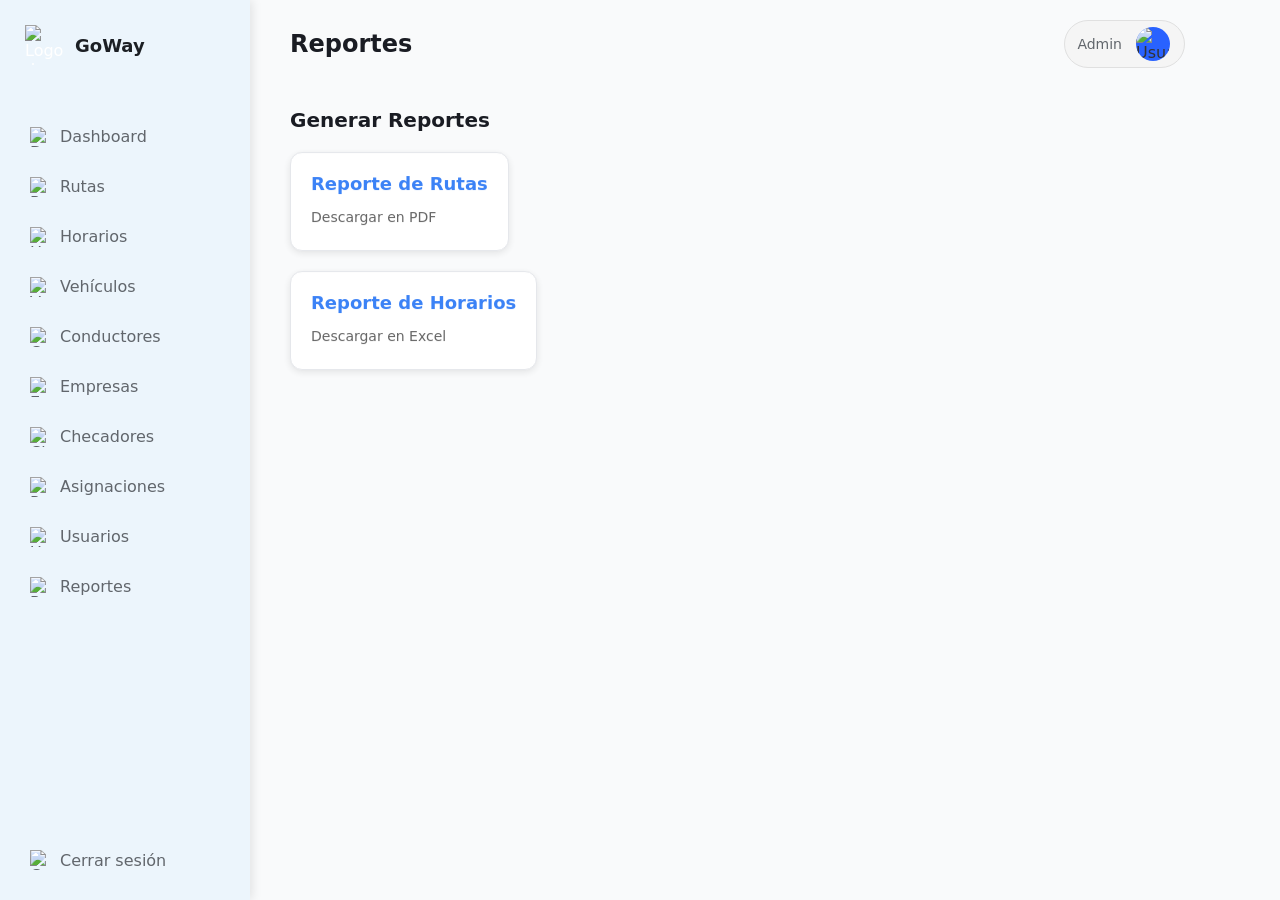
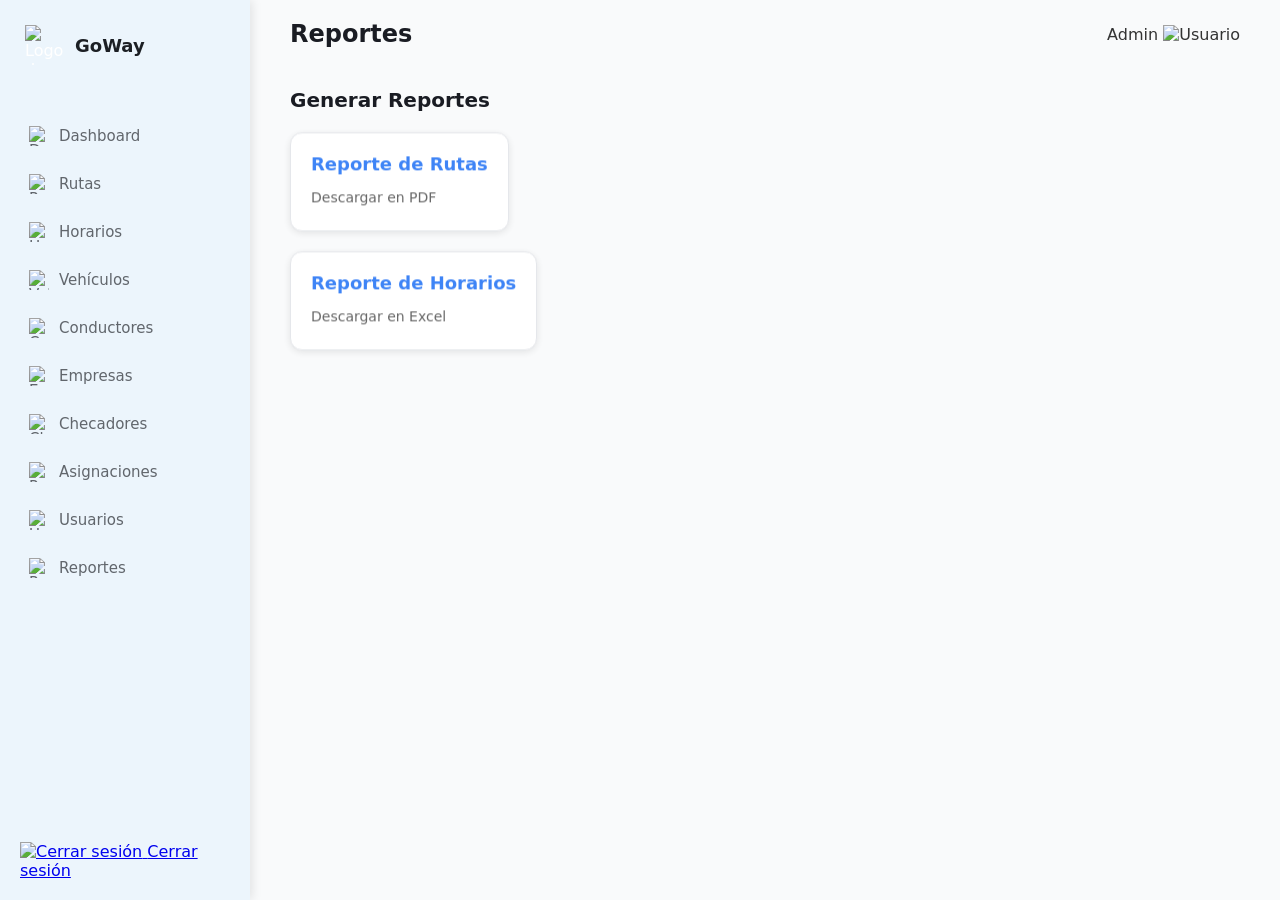

se mejoraro la organización y estilos del proyecto

--- a/assets/css/style.css
+++ b/assets/css/style.css
@@ -77,11 +77,12 @@ body {
 .sidebar nav ul li a {
     color: #61666c;
     text-decoration: none;
-    font-size: 16px;
+    font-size: 15px; /*antes era 16*/
     display: flex;
     align-items: center;
-    padding: 10px;
+    padding: 9px; /*antes era 10*/
     border-radius: 15px;
+    font-weight: 500;
     transition: background-color 0.3s ease, transform 0.3s ease;
 }
 
@@ -116,44 +117,84 @@ body {
 }
 
 /* ==================== */
-/* BOTÓN DE CERRAR SESIÓN */
+/* TARJETA PERFIL SIDEBAR */
 /* ==================== */
-.sidebar .logout-button {
+.sidebar-user-card {
     margin-top: auto;
-    width: 100%;
-}
-
-.sidebar .logout-button a {
     display: flex;
     align-items: center;
-    color: #61666c;
-    text-decoration: none;
-    font-size: 16px;
-    padding: 10px;
-    border-radius: 15px;
-    transition: background-color 0.3s ease, transform 0.3s ease;
+    gap: 10px;
+    padding: 10px 12px;
+    border-radius: 14px;
+    background: #dde8f5;
+    transition: background 0.25s ease;
+    position: relative;
 }
 
-.sidebar .logout-button a:hover {
-    background-color: #dc2626;
-    transform: translateX(5px);
-    font-weight: bold;
+.sidebar-user-card:hover {
+    background: #cddaf0;
+}
+
+.sidebar-user-avatar-wrap {
+    flex-shrink: 0;
+}
+
+.sidebar-user-avatar {
+    width: 38px;
+    height: 38px;
+    border-radius: 10px;
+    object-fit: cover;
+    display: block;
+    border: 2px solid #b8cfe8;
+}
+
+.sidebar-user-info {
+    flex: 1;
+    min-width: 0;
+    display: flex;
+    flex-direction: column;
+    gap: 2px;
+    overflow: hidden;
+}
+
+.sidebar-user-name {
+    font-size: 13px;
+    font-weight: 700;
+    color: #1c1f24;
+    white-space: nowrap;
+    overflow: hidden;
+    text-overflow: ellipsis;
+}
+
+.sidebar-user-role {
+    font-size: 11px;
+    color: #64748b;
+    font-weight: 500;
+}
+
+.sidebar-logout-btn {
+    flex-shrink: 0;
+    display: flex;
+    align-items: center;
+    justify-content: center;
+    width: 32px;
+    height: 32px;
+    border-radius: 8px;
+    color: #64748b;
+    text-decoration: none;
+    transition: background 0.2s ease, color 0.2s ease;
+}
+
+.sidebar-logout-btn:hover {
+    background: #dc2626;
     color: #fff;
 }
 
-.sidebar .logout-button a i {
-    margin-right: 10px;
+.sidebar-logout-btn .material-icons {
+    font-size: 18px;
 }
 
-.sidebar .logout-button a .icon {
-    width: 20px;
-    height: 20px;
-    margin-right: 10px;
-}
 
-.sidebar .logout-button a:hover .icon {
-    filter: brightness(0) invert(1);
-}
 
 /* ==================== */
 /* BARRA SUPERIOR MÓVIL */
@@ -310,46 +351,12 @@ body {
     color: #1a1c23;
 }
 
-.user-info {
+.header-notif-wrap {
     display: flex;
     align-items: center;
-    gap: 8px;
-    background: #f5f5f5;
-    border: 1.5px solid #e0e0e0;
-    padding: 6px 14px 6px 6px;
-    border-radius: 30px;
-    cursor: default;
-    position: relative;
-    margin-right: 55px; /* Espacio reservado para la campana de notificaciones externa */
 }
 
-.user-info span {
-    font-size: 14px;
-    font-weight: 500;
-    color: #61666c;
-    padding: 0 6px;
-}
 
-.user-info img {
-    border-radius: 50%;
-    width: 34px;
-    height: 34px;
-    object-fit: cover;
-    background: #2962FF;
-}
-
-/* Sacar matemáticamente la campana del contenedor visible */
-.user-info .notification-bell {
-    position: absolute;
-    right: -55px;
-    top: 50%;
-    transform: translateY(-50%);
-    margin: 0;
-}
-
-.user-info .notification-bell:hover {
-    transform: translateY(-50%) scale(1.1);
-}
 
 /* ==================== */
 /* Tarjetas */
@@ -2556,4 +2563,4 @@ body {
         width: 100vw;
         right: -100vw;
     }
-}
+}
